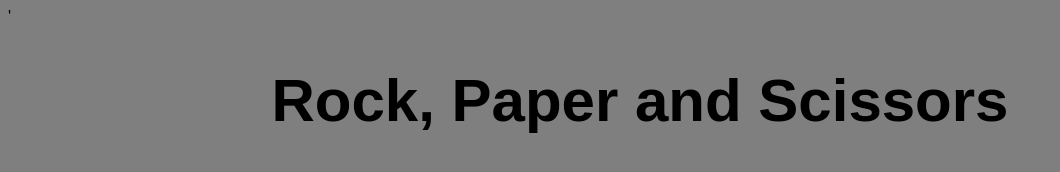
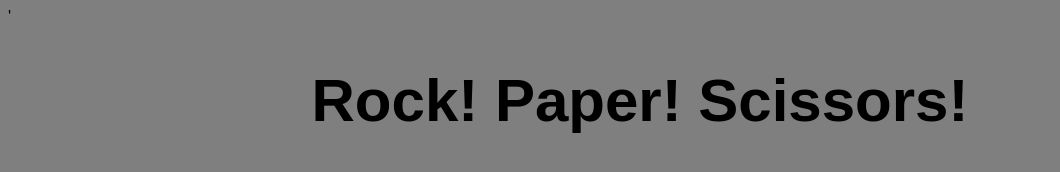
Before and after one commit to gemmn/rock-paper-scissors, a plain HTML site: page index.html in a window 1280 px wide. Shown: the whole page, without its empty margins (0-1060 px from the left). Drawn offline with Linux system fonts and the light colour scheme.

Commit message:
Replaced comma with exclamation marks

```diff
--- a/index.html
+++ b/index.html
@@ -15,6 +15,6 @@
     <body>
         <script src="./java/javascript.js"></script>
 
-        <h1 style="font-size: 60px; text-align: center;">Rock, Paper and Scissors</h1>
+        <h1 style="font-size: 60px; text-align: center;">Rock! Paper! Scissors!</h1>
     </body>
 </html>
```
